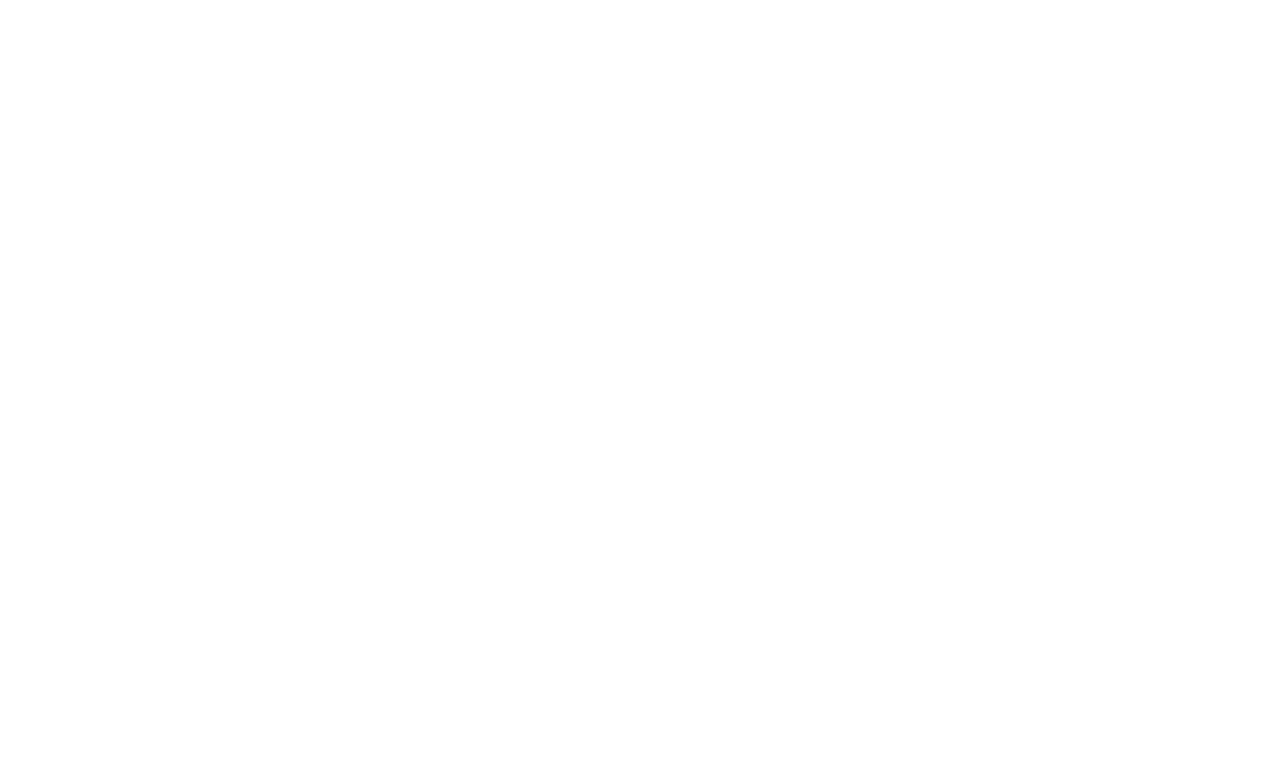
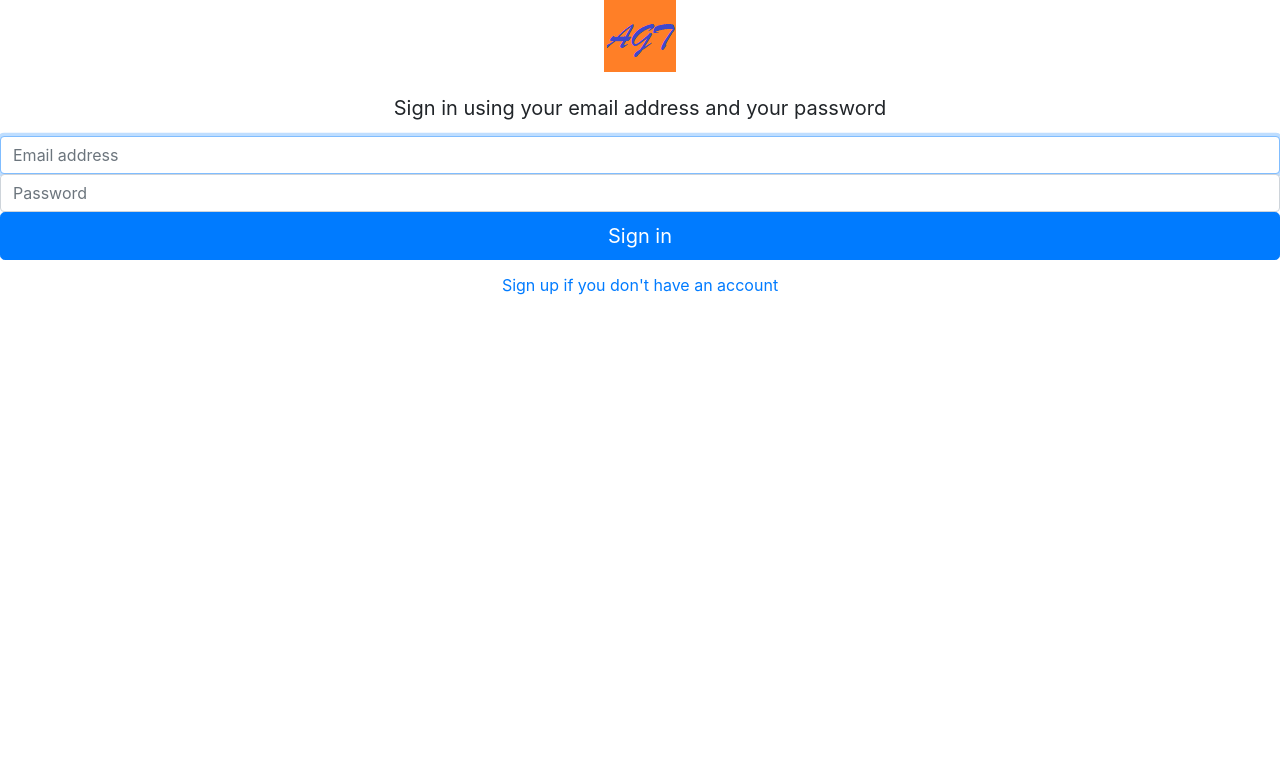
Before and after one commit to std145288/GuidedToursFrontend, a PHP site: page / in a window 1280 px wide. Before the commit the part shown is empty. Shown: the top 783 px of the page. Run offline with PHP 8.4, Linux system fonts and the light colour scheme.

Commit message:
Update Index.php
Sign in page

```diff
--- a/Index.php
+++ b/Index.php
@@ -1,18 +1,29 @@
 <html>
     <head>
-        <title>Απόλυτα Νέα - Διαδικτυακή έκδοση</title>
+        <title>Amazing Guided Tours</title>
         <meta charset="utf-8">
         <meta name="viewport" content="width=device-width, initial-scale=1, shrink-to-fit=no">
         <!--Bootstrap-->
         <!--Bootstrap css stylesheet-->
         <link rel="stylesheet" href="https://cdn.jsdelivr.net/npm/bootstrap@4.5.3/dist/css/bootstrap.min.css" integrity="sha384-TX8t27EcRE3e/ihU7zmQxVncDAy5uIKz4rEkgIXeMed4M0jlfIDPvg6uqKI2xXr2" crossorigin="anonymous">
-
+        <link href="Signin.css" rel="stylesheet">
     </head>
-    <body>
+    <body class="text-center">
         <!--Bootstrap jquery popper.js Bootstrap js -->
         <script src="https://code.jquery.com/jquery-3.5.1.slim.min.js" integrity="sha384-DfXdz2htPH0lsSSs5nCTpuj/zy4C+OGpamoFVy38MVBnE+IbbVYUew+OrCXaRkfj" crossorigin="anonymous"></script>
         <script src="https://cdn.jsdelivr.net/npm/popper.js@1.16.1/dist/umd/popper.min.js" integrity="sha384-9/reFTGAW83EW2RDu2S0VKaIzap3H66lZH81PoYlFhbGU+6BZp6G7niu735Sk7lN" crossorigin="anonymous"></script>
         <script src="https://cdn.jsdelivr.net/npm/bootstrap@4.5.3/dist/js/bootstrap.min.js" integrity="sha384-w1Q4orYjBQndcko6MimVbzY0tgp4pWB4lZ7lr30WKz0vr/aWKhXdBNmNb5D92v7s" crossorigin="anonymous"></script>
 
+        <form class="form-signin">
+            <img class="mb-4" src="Images/SmallLogo.png" alt="" width="72" height="72">
+            <h1 class="h5 mb-3 font-weight-normal">Sign in using your email address and your password</h1>
+            <label for="inputEmail" class="sr-only">Email address</label>
+            <input type="email" id="inputEmail" class="form-control" placeholder="Email address" required autofocus>
+            <label for="inputPassword" class="sr-only">Password</label>
+            <input type="password" id="inputPassword" class="form-control" placeholder="Password" required>
+            <button class="btn btn-lg btn-primary btn-block" type="submit">Sign in</button>
+            <p></p>
+            <h6 class="h6 mb-3 font-weight-normal"><a href="url"><p>Sign up if you don't have an account</p></a></h6>
+        </form>
     </body>
 </html>
```
